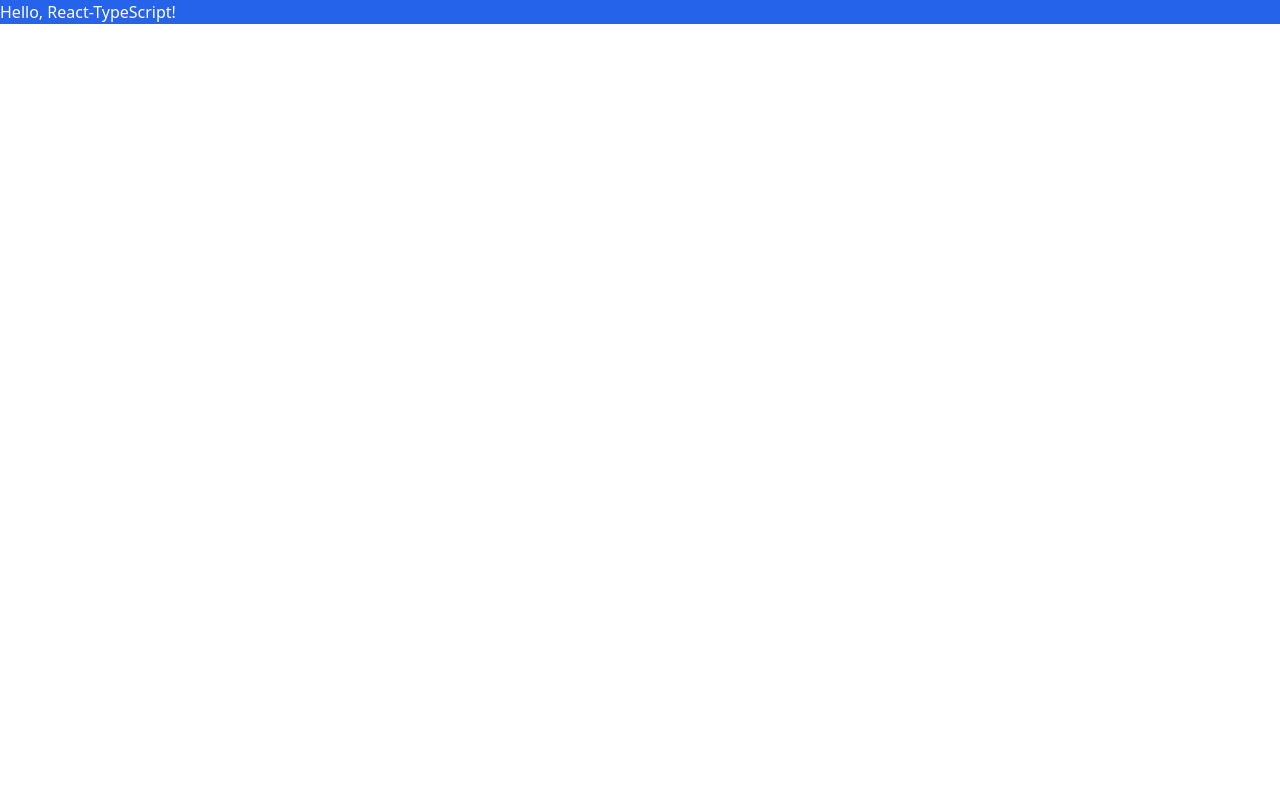
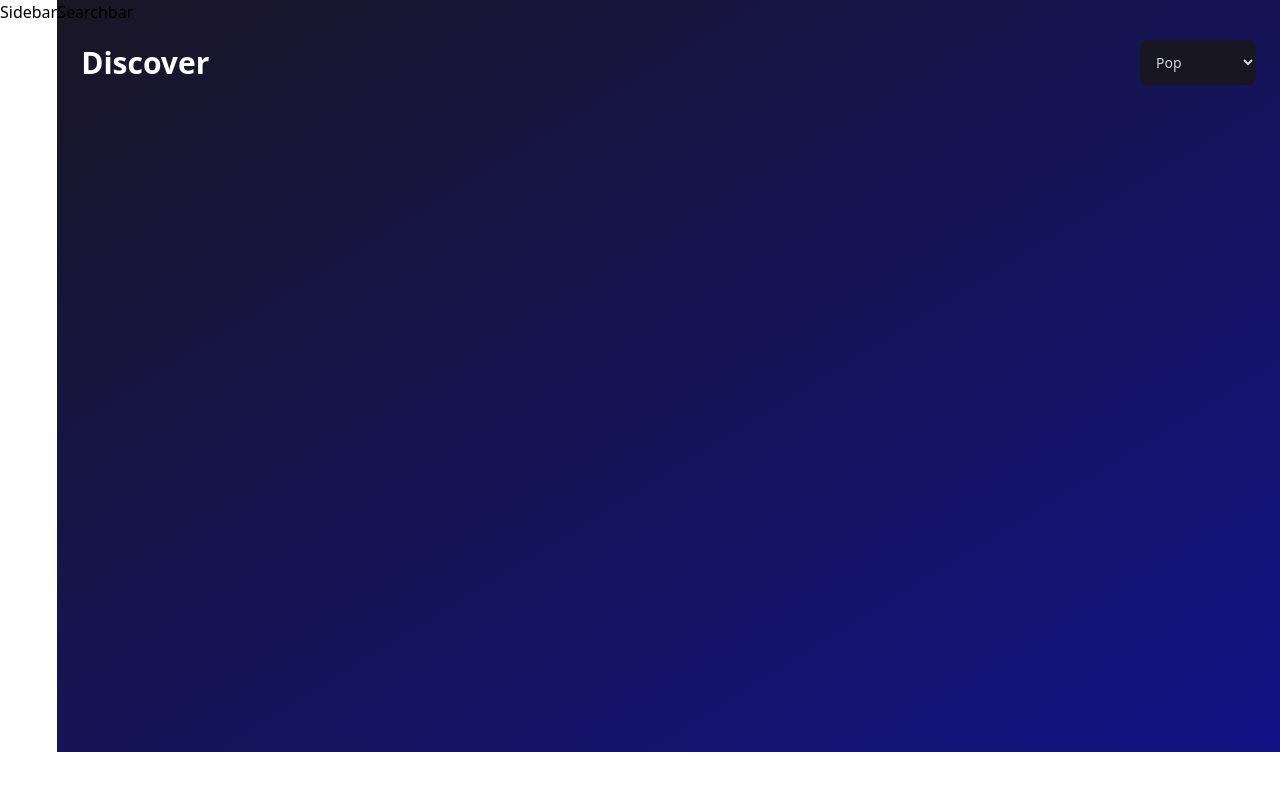
Before and after one commit to kiervz/musikafy, a React (Vite) app: page / in a window 1280 px wide. Shown: the top 790 px of the page. Built offline with nearby package versions, Linux system fonts and the light colour scheme.

Commit message:
add page layout; add discover page

```diff
--- a/index.html
+++ b/index.html
@@ -4,7 +4,7 @@
     <meta charset="UTF-8" />
     <link rel="icon" type="image/svg+xml" href="/vite.svg" />
     <meta name="viewport" content="width=device-width, initial-scale=1.0" />
-    <title>Vite + React + TS</title>
+    <title>Musikafy</title>
   </head>
   <body>
     <div id="root"></div>
--- a/package.json
+++ b/package.json
@@ -10,7 +10,8 @@
   },
   "dependencies": {
     "react": "^18.2.0",
-    "react-dom": "^18.2.0"
+    "react-dom": "^18.2.0",
+    "react-router-dom": "^6.4.2"
   },
   "devDependencies": {
     "@types/react": "^18.0.17",
--- a/src/App.tsx
+++ b/src/App.tsx
@@ -1,8 +1,26 @@
+import { BrowserRouter, Route, Routes } from 'react-router-dom';
+
+import Searchbar from "./layouts/Searchbar"
+import Sidebar from "./layouts/Sidebar"
+import Discover from "./pages/Discover"
+
 const App = () => {
   return (
-    <div className="bg-blue-600 text-white">
-      Hello, React-TypeScript!
-    </div>
+    <BrowserRouter>
+      <div className="relative flex">
+        <Sidebar />
+        <div className="flex-1 flex flex-col bg-gradient-to-br from-black to-[#121286]">
+          <Searchbar />
+          <div className="px-6 h-[calc(100vh-72px)] overflow-y-scroll hide-scrollbar flex xl:flex-row flex-col-reverse">
+            <div className="flex-1 h-fit pb-40">
+              <Routes>
+                <Route path="/" element={<Discover />} />
+              </Routes>
+            </div>
+          </div>
+        </div>
+      </div>
+    </BrowserRouter>
   )
 }
 
--- /dev/null
+++ b/src/assets/constants/genres.js
@@ -0,0 +1,16 @@
+export const genres = [
+  { title: 'Pop', value: 'POP' },
+  { title: 'Hip-Hop', value: 'HIP_HOP_RAP' },
+  { title: 'Dance', value: 'DANCE' },
+  { title: 'Electronic', value: 'ELECTRONIC' },
+  { title: 'Soul', value: 'SOUL_RNB' },
+  { title: 'Alternative', value: 'ALTERNATIVE' },
+  { title: 'Rock', value: 'ROCK' },
+  { title: 'Latin', value: 'LATIN' },
+  { title: 'Film', value: 'FILM_TV' },
+  { title: 'Country', value: 'COUNTRY' },
+  { title: 'Worldwide', value: 'WORLDWIDE' },
+  { title: 'Reggae', value: 'REGGAE_DANCE_HALL' },
+  { title: 'House', value: 'HOUSE' },
+  { title: 'K-Pop', value: 'K_POP' },
+];
--- /dev/null
+++ b/src/assets/constants/index.js
@@ -0,0 +1 @@
+export * from './genres'
--- /dev/null
+++ b/src/layouts/Searchbar.tsx
@@ -0,0 +1,5 @@
+const Searchbar = () => (
+    <div>Searchbar</div>
+  );
+
+  export default Searchbar;
--- /dev/null
+++ b/src/layouts/Sidebar.tsx
@@ -0,0 +1,5 @@
+const Sidebar = () => (
+  <div>Sidebar</div>
+);
+
+export default Sidebar;
--- /dev/null
+++ b/src/pages/Discover.tsx
@@ -0,0 +1,25 @@
+import React from 'react';
+import { genres } from '../assets/constants';
+
+const Discover = () => {
+  return (
+    <div className='flex flex-col'>
+      <div className='w-full flex justify-between items-center sm:flex-row flex-col mt-4 mb-10'>
+        <h2 className='font-bold text-3xl text-white text-left'>
+          Discover
+        </h2>
+        <select
+          onChange={() => {}}
+          value=''
+          className='bg-black text-gray-300 p-3 text-sm rounded-lg outline-none sm:mt-0 mt-5'
+        >
+          {genres.map((genre) =>
+            <option key={genre.value} value={genre.value}>{genre.title}</option>
+          )}
+        </select>
+      </div>
+    </div>
+  );
+};
+
+export default Discover;
--- /dev/null
+++ b/src/pages/index.tsx
@@ -0,0 +1 @@
+export * from './Discover';
--- a/tailwind.config.cjs
+++ b/tailwind.config.cjs
@@ -2,7 +2,46 @@
 module.exports = {
   content: ['./index.html', './src/**/*.{vue,js,ts,jsx,tsx}'],
   theme: {
-    extend: {},
+    extend: {
+      colors: {
+        black: '#191624',
+      },
+      animation: {
+        slideup: 'slideup 1s ease-in-out',
+        slidedown: 'slidedown 1s ease-in-out',
+        slideleft: 'slideleft 1s ease-in-out',
+        slideright: 'slideright 1s ease-in-out',
+        wave: 'wave 1.2s linear infinite',
+        slowfade: 'slowfade 2.2s ease-in-out',
+      },
+      keyframes: {
+        slowfade: {
+          from: { opacity: 0 },
+          to: { opacity: 1 },
+        },
+        slideup: {
+          from: { opacity: 0, transform: 'translateY(25%)' },
+          to: { opacity: 1, transform: 'none' },
+        },
+        slidedown: {
+          from: { opacity: 0, transform: 'translateY(-25%)' },
+          to: { opacity: 1, transform: 'none' },
+        },
+        slideleft: {
+          from: { opacity: 0, transform: 'translateX(-20px)' },
+          to: { opacity: 1, transform: 'translateX(0)' },
+        },
+        slideright: {
+          from: { opacity: 0, transform: 'translateX(20px)' },
+          to: { opacity: 1, transform: 'translateX(0)' },
+        },
+        wave: {
+          '0%': { transform: 'scale(0)' },
+          '50%': { transform: 'scale(1)' },
+          '100%': { transform: 'scale(0)' },
+        },
+      },
+    },
   },
   plugins: [],
 }
```
Also changed, not shown: 2 other files (tests, documents, lock files or other folders).
